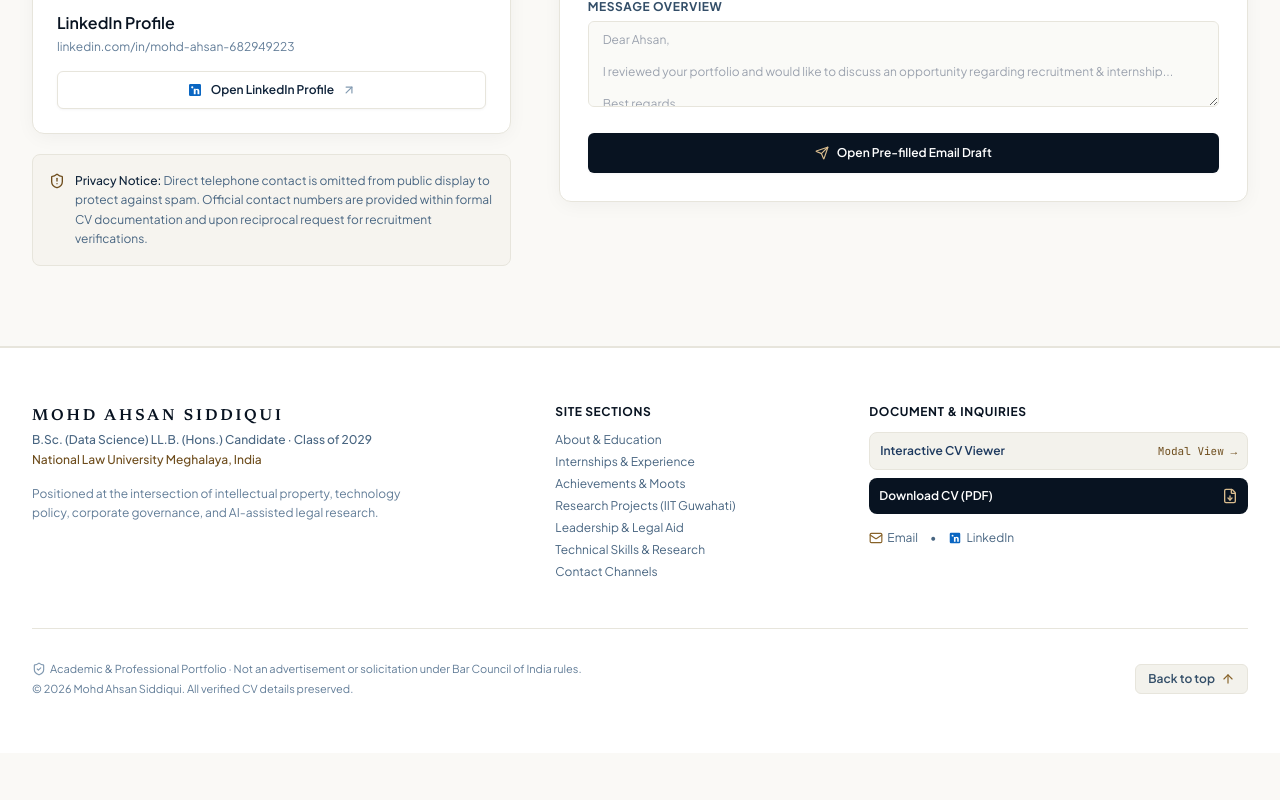
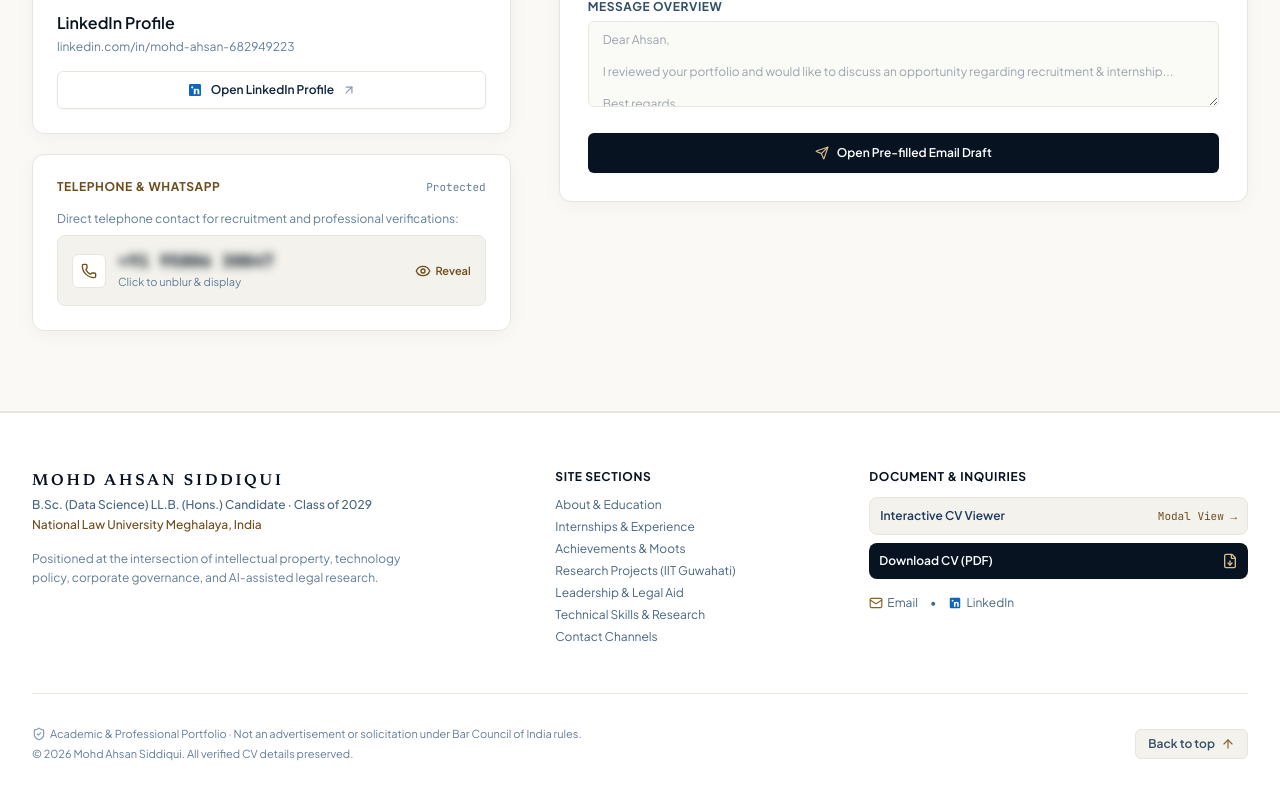
Before and after one commit to mohdahsanx/mohd-ahsan-portfolio, a React (Vite) app: page / in a window 1280 px wide. Shown: the part 7836-8636 px from the top of the page. Before the commit the page ends 8589 px from the top, so only its background shows below. Built offline with nearby package versions, Linux system fonts and the light colour scheme; no server answers.

Commit message:
feat: replace privacy notice with click-to-reveal blurred phone number card (+91 95806 30047)

```diff
--- a/src/components/Contact.tsx
+++ b/src/components/Contact.tsx
@@ -1,10 +1,12 @@
 import React, { useState } from 'react';
-import { Mail, Copy, Check, ArrowUpRight, Send, ShieldAlert, Sparkles } from 'lucide-react';
+import { Mail, Copy, Check, ArrowUpRight, Send, Sparkles, Phone, Eye, EyeOff } from 'lucide-react';
 import { LinkedInIcon } from './Icons';
 import { PERSONAL_INFO } from '../data/portfolioData';
 
 export const Contact: React.FC = () => {
   const [copied, setCopied] = useState(false);
+  const [isPhoneRevealed, setIsPhoneRevealed] = useState(false);
+  const [phoneCopied, setPhoneCopied] = useState(false);
   const [inquiryType, setInquiryType] = useState('Recruitment & Internship');
   const [customSubject, setCustomSubject] = useState('');
   const [customMessage, setCustomMessage] = useState('');
@@ -13,6 +15,13 @@ export const Contact: React.FC = () => {
     navigator.clipboard.writeText(PERSONAL_INFO.email);
     setCopied(true);
     setTimeout(() => setCopied(false), 2500);
+  };
+
+  const handleCopyPhone = (e: React.MouseEvent) => {
+    e.stopPropagation();
+    navigator.clipboard.writeText(PERSONAL_INFO.phoneRaw || "+919580630047");
+    setPhoneCopied(true);
+    setTimeout(() => setPhoneCopied(false), 2500);
   };
 
   const mailtoHref = `mailto:${PERSONAL_INFO.email}?subject=${encodeURIComponent(
@@ -125,12 +134,101 @@ export const Contact: React.FC = () => {
               </a>
             </div>
 
-            {/* Privacy & Phone Notice as required */}
-            <div className="p-4 bg-canvas-muted/60 rounded-lg border border-canvas-border text-xs text-navy-600 flex items-start space-x-2.5">
-              <ShieldAlert className="w-4 h-4 text-bronze-700 flex-shrink-0 mt-0.5" />
-              <p className="leading-relaxed">
-                <strong className="text-navy-900 font-medium">Privacy Notice:</strong> Direct telephone contact is omitted from public display to protect against spam. Official contact numbers are provided within formal CV documentation and upon reciprocal request for recruitment verifications.
-              </p>
+            {/* Direct Telephone / WhatsApp (Click-to-reveal protected against scrapers) */}
+            <div className="bg-white rounded-xl border border-canvas-border p-6 shadow-card space-y-4">
+              <div className="flex items-center justify-between">
+                <span className="text-xs font-bold uppercase tracking-wider text-bronze-700">
+                  Telephone & WhatsApp
+                </span>
+                <span className="text-[11px] text-navy-500 font-mono">
+                  {isPhoneRevealed ? "Verified Contact" : "Protected"}
+                </span>
+              </div>
+
+              <div className="space-y-2">
+                <p className="text-xs text-navy-500">
+                  Direct telephone contact for recruitment and professional verifications:
+                </p>
+
+                {/* Click to reveal interactive card */}
+                <button
+                  type="button"
+                  onClick={() => setIsPhoneRevealed(!isPhoneRevealed)}
+                  className="w-full text-left p-3.5 rounded-lg bg-canvas-muted hover:bg-canvas-border/60 border border-canvas-border transition-all flex items-center justify-between group focus:outline-none focus:ring-2 focus:ring-bronze-500"
+                  aria-expanded={isPhoneRevealed}
+                  title={isPhoneRevealed ? "Click to conceal phone number" : "Click to reveal phone number"}
+                >
+                  <div className="flex items-center space-x-3">
+                    <div className="p-2 bg-white rounded-md border border-canvas-border text-bronze-700">
+                      <Phone className="w-4 h-4" />
+                    </div>
+                    <div>
+                      <p className={`font-mono text-base font-bold text-navy-950 transition-all select-all tracking-wider ${
+                        isPhoneRevealed ? 'filter-none' : 'blur-sm select-none'
+                      }`}>
+                        +91 95806 30047
+                      </p>
+                      <p className="text-[11px] text-navy-500">
+                        {isPhoneRevealed ? "Click to conceal" : "Click to unblur & display"}
+                      </p>
+                    </div>
+                  </div>
+
+                  <div className="flex items-center space-x-1 text-xs font-semibold text-bronze-700 group-hover:text-bronze-800">
+                    {isPhoneRevealed ? (
+                      <>
+                        <EyeOff className="w-4 h-4 text-navy-500" />
+                        <span className="text-[11px] text-navy-500">Hide</span>
+                      </>
+                    ) : (
+                      <>
+                        <Eye className="w-4 h-4" />
+                        <span className="text-[11px]">Reveal</span>
+                      </>
+                    )}
+                  </div>
+                </button>
+              </div>
+
+              {/* Action buttons revealed on click */}
+              {isPhoneRevealed && (
+                <div className="pt-1 grid grid-cols-3 gap-2 animate-in fade-in duration-150">
+                  <a
+                    href="tel:+919580630047"
+                    className="inline-flex items-center justify-center space-x-1.5 px-3 py-2 rounded-md text-xs font-semibold text-white bg-navy-950 hover:bg-navy-800 transition-colors shadow-sm"
+                  >
+                    <Phone className="w-3.5 h-3.5 text-bronze-300" />
+                    <span>Call</span>
+                  </a>
+
+                  <a
+                    href="https://wa.me/919580630047"
+                    target="_blank"
+                    rel="noopener noreferrer"
+                    className="inline-flex items-center justify-center space-x-1 px-3 py-2 rounded-md text-xs font-semibold text-emerald-800 bg-emerald-50 hover:bg-emerald-100 border border-emerald-200 transition-colors"
+                  >
+                    <span>WhatsApp</span>
+                  </a>
+
+                  <button
+                    onClick={handleCopyPhone}
+                    className="inline-flex items-center justify-center space-x-1 px-3 py-2 rounded-md text-xs font-semibold text-navy-800 bg-canvas-muted hover:bg-canvas-border border border-canvas-border transition-colors"
+                    title="Copy phone number to clipboard"
+                  >
+                    {phoneCopied ? (
+                      <>
+                        <Check className="w-3.5 h-3.5 text-emerald-600" />
+                        <span className="text-emerald-700">Copied</span>
+                      </>
+                    ) : (
+                      <>
+                        <Copy className="w-3.5 h-3.5 text-navy-600" />
+                        <span>Copy</span>
+                      </>
+                    )}
+                  </button>
+                </div>
+              )}
             </div>
 
           </div>
--- a/src/data/portfolioData.ts
+++ b/src/data/portfolioData.ts
@@ -13,6 +13,8 @@ export const PERSONAL_INFO = {
   headline: "Law, Technology & the Future of Digital Business.",
   shortBio: "Third-year B.Sc. (Data Science) LL.B. student at National Law University Meghalaya, exploring the intersection of law, technology, and business. I actively work on developing legal tech tools, with core interests spanning intellectual property, technology law, data privacy, corporate and commercial law, legal research, and AI-assisted development.",
   email: "ahsan@nlumeg.ac.in",
+  phone: "+91 95806 30047",
+  phoneRaw: "+919580630047",
   linkedInUrl: "https://www.linkedin.com/in/mohd-ahsan-682949223/",
   location: "Shillong, Meghalaya / New Delhi / Lucknow",
   cvDownloadPath: "/documents/mohd-ahsan-siddiqui-cv.pdf",
```
